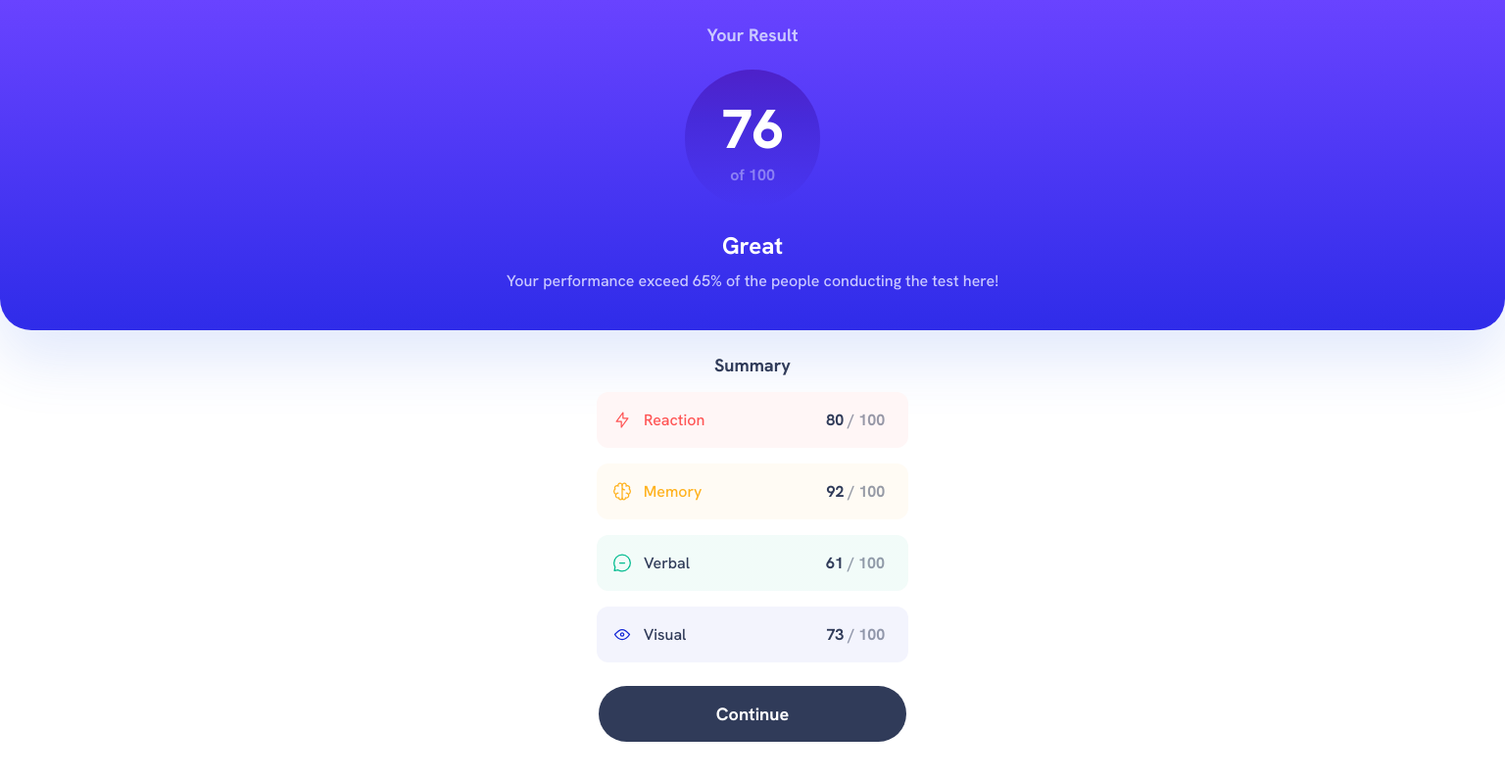
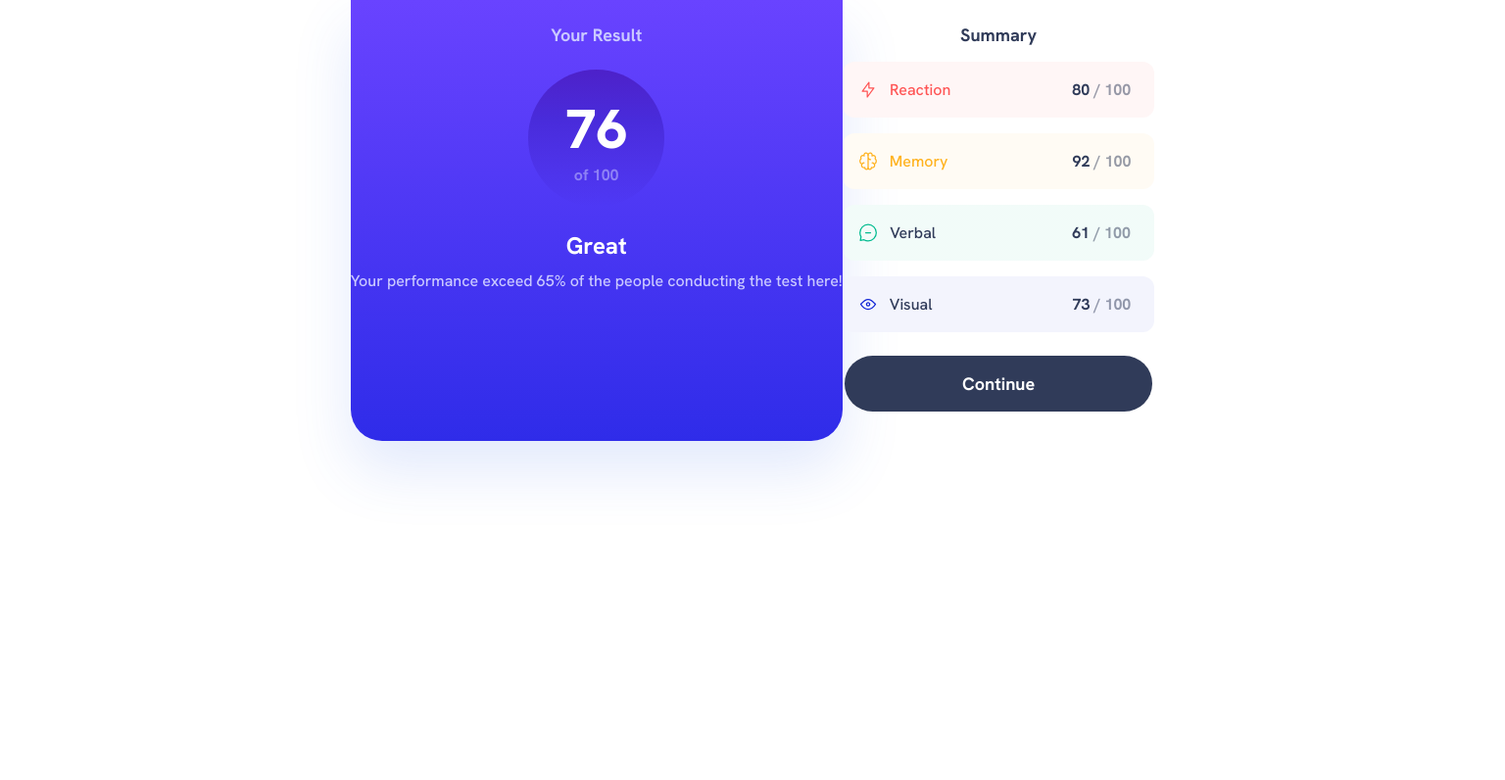
Before and after one commit to Ani-Kiria/Summary-Card, a plain HTML site: page index.html in a window 1536 px wide. Shown: the whole page at 98% size. Drawn offline with Linux system fonts and the light colour scheme.

Commit message:
add desktop version

```diff
--- a/style.css
+++ b/style.css
@@ -144,3 +144,10 @@ button {
   cursor: pointer;
   margin-top: 0.8rem;
 }
+@media (min-width: 1440px) {
+  .main-container {
+    display: flex;
+    flex-direction: row;
+    justify-content: center;
+  }
+}
```
